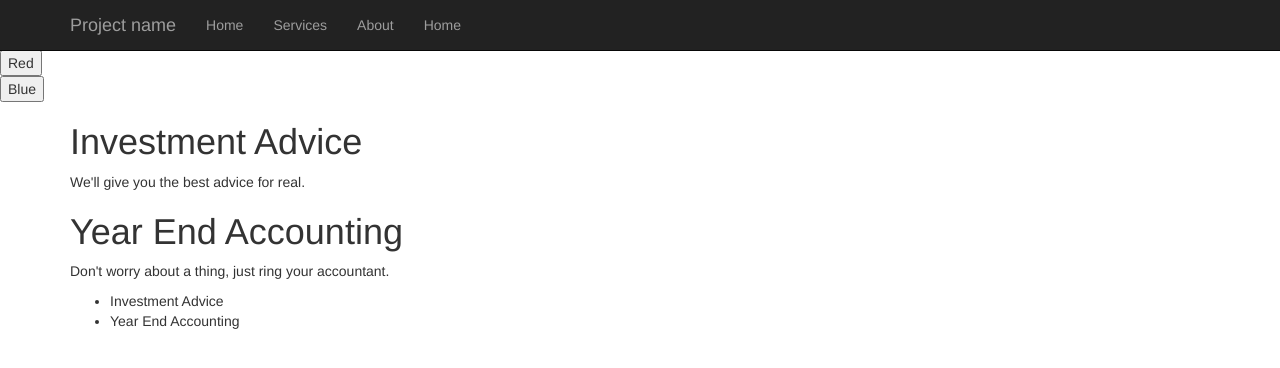
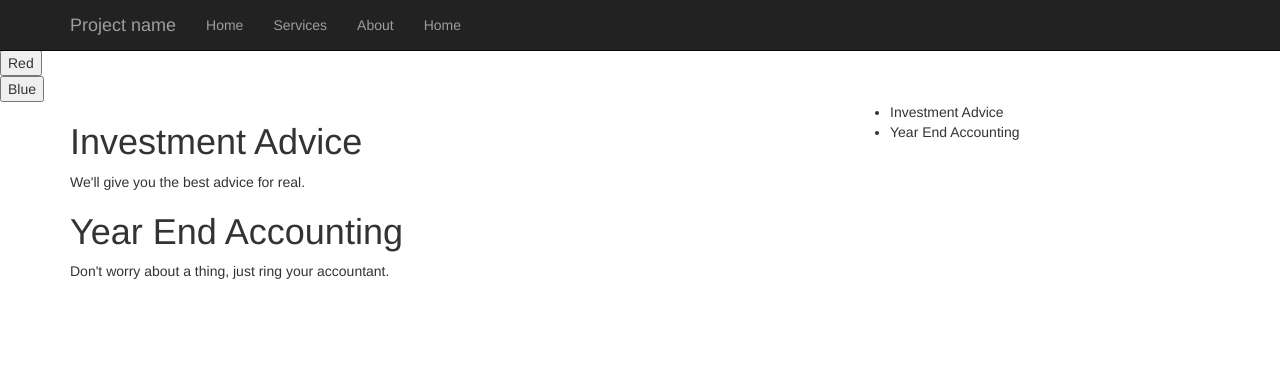
Before and after one commit to zachlevy/react-playground, a React app: page / in a window 1280 px wide. Shown: the top 368 px of the page. Built offline with nearby package versions, Linux system fonts and the light colour scheme.

Commit message:
sidebar left or right

```diff
--- a/src/Page.jsx
+++ b/src/Page.jsx
@@ -6,29 +6,45 @@ import Subpage from "./Subpage"
 
 export default class Page extends React.Component {
   render () {
+    // if subpages
     if (Array.isArray(this.props.content.body)) {
-      return (
-        <div>
-          <div>
+      // set up main and sidebar
+      let main = (
+        <div className="col-xs-12 col-sm-8">
           {this.props.content.body.map(function(subpage, index) {
              return <Subpage key={subpage.slug} content={subpage} />
           })}
         </div>
-          <div>
+      )
+      let sidebar = (
+        <div className="col-xs-12 col-sm-4">
           <ul>
             {this.props.content.body.map(function(subpage, index) {
                return <li key={subpage.slug}>{subpage.title}</li>
             })}
           </ul>
         </div>
+      )
+      // put columns into an array
+      let columns;
+      if (this.props.sidebar == "left") {
+        columns = [sidebar, main]
+      } else {
+        columns = [main, sidebar]
+      }
+
+      return (
+        <div className="row">
+          {columns.map(function(column, index) {
+             return <div key={index}>{column}</div>
+          })}
         </div>
       )
     } else {
-      let content = this.props.content.body
       return (
         <div>
-          <h1>{content.title}</h1>
-          <p>{content.body}</p>
+          <h1>{this.props.content.title}</h1>
+          <p>{this.props.content.body}</p>
         </div>
       )
     }
```
Lines whose indentation alone changed are shown as unchanged.
